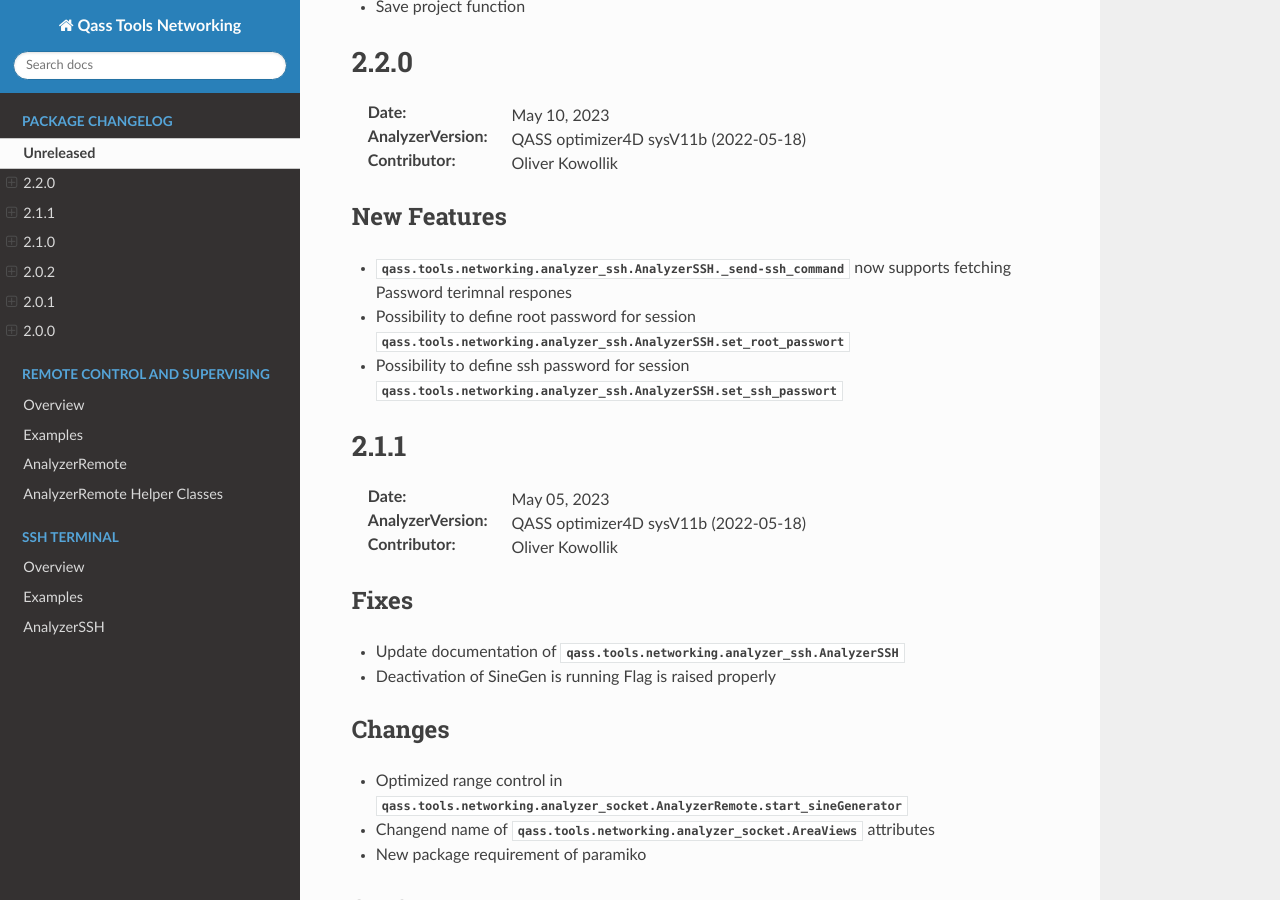
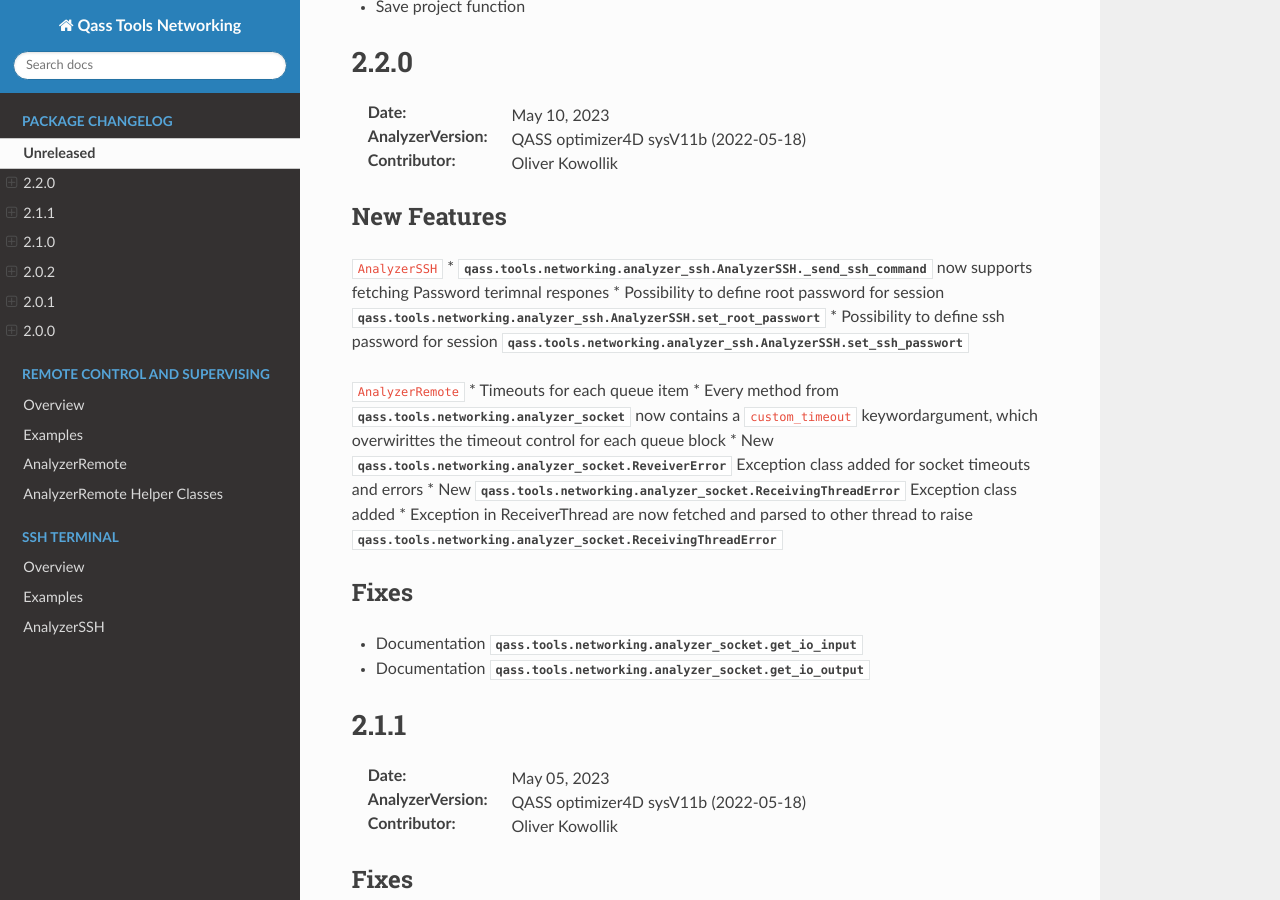
Before and after one commit to QASS/qass-tools-networking, a Sphinx documentation site: the page built from docs/source/changelog.rst, in a window 1280 px wide and 900 px high, scrolled down 261 px. Built offline with Sphinx 7.4.7 and the Read the Docs theme 2.0.0, drawn with Linux system fonts in a browser that asks for light colours.

Commit message:
Update Changelog, Docs conf and README

```diff
--- a/docs/source/changelog.rst
+++ b/docs/source/changelog.rst
@@ -15,9 +15,23 @@ Planned changes for next releases will be noted here. If you have any suggestion
 
 New Features
 ------------
-* :mod:`qass.tools.networking.analyzer_ssh.AnalyzerSSH._send-ssh_command` now supports fetching Password terimnal respones
+
+``AnalyzerSSH``
+* :mod:`qass.tools.networking.analyzer_ssh.AnalyzerSSH._send_ssh_command` now supports fetching Password terimnal respones
 * Possibility to define root password for session :mod:`qass.tools.networking.analyzer_ssh.AnalyzerSSH.set_root_passwort`
 * Possibility to define ssh password for session :mod:`qass.tools.networking.analyzer_ssh.AnalyzerSSH.set_ssh_passwort`
+
+``AnalyzerRemote``
+* Timeouts for each queue item
+* Every method from :mod:`qass.tools.networking.analyzer_socket` now contains a ``custom_timeout`` keywordargument, which overwirittes the timeout control for each queue block
+* New :mod:`qass.tools.networking.analyzer_socket.ReveiverError` Exception class added for socket timeouts and errors
+* New :mod:`qass.tools.networking.analyzer_socket.ReceivingThreadError` Exception class added
+* Exception in ReceiverThread are now fetched and parsed to other thread to raise :mod:`qass.tools.networking.analyzer_socket.ReceivingThreadError`
+
+Fixes
+------
+* Documentation :mod:`qass.tools.networking.analyzer_socket.get_io_input`
+* Documentation :mod:`qass.tools.networking.analyzer_socket.get_io_output`
 
 2.1.1
 """""
--- a/docs/source/conf.py
+++ b/docs/source/conf.py
@@ -15,7 +15,7 @@ sys.path.insert(0, os.path.abspath('../src'))
 project = 'Qass Tools Networking'
 copyright = '2022, QASS GmbH'
 author = 'QASS GmbH'
-release = '2.1.1'
+release = '2.2.0'
 
 # -- General configuration ---------------------------------------------------
 # https://www.sphinx-doc.org/en/master/usage/configuration.html#general-configuration
--- a/setup.cfg
+++ b/setup.cfg
@@ -1,6 +1,6 @@
 [metadata]
 name = qass_tools_networking
-version = 2.1.1
+version = 2.2.0
 author = Oliver Kowollik
 author_email = okowollik@qass.net
 description = Networking package to communicate with the Analyzer4D
```
Also changed, not shown: README.md (+13 -1 lines).
